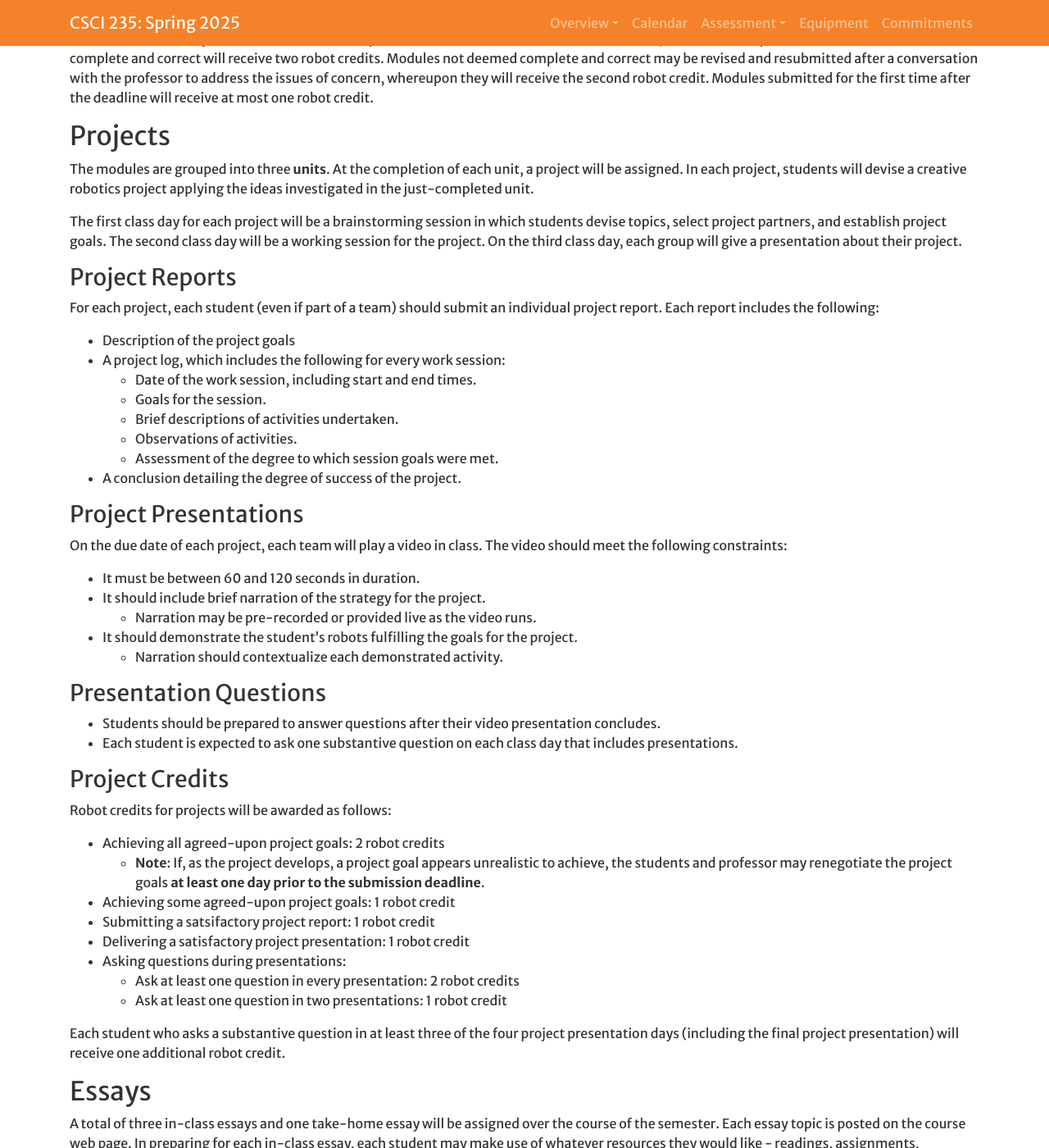
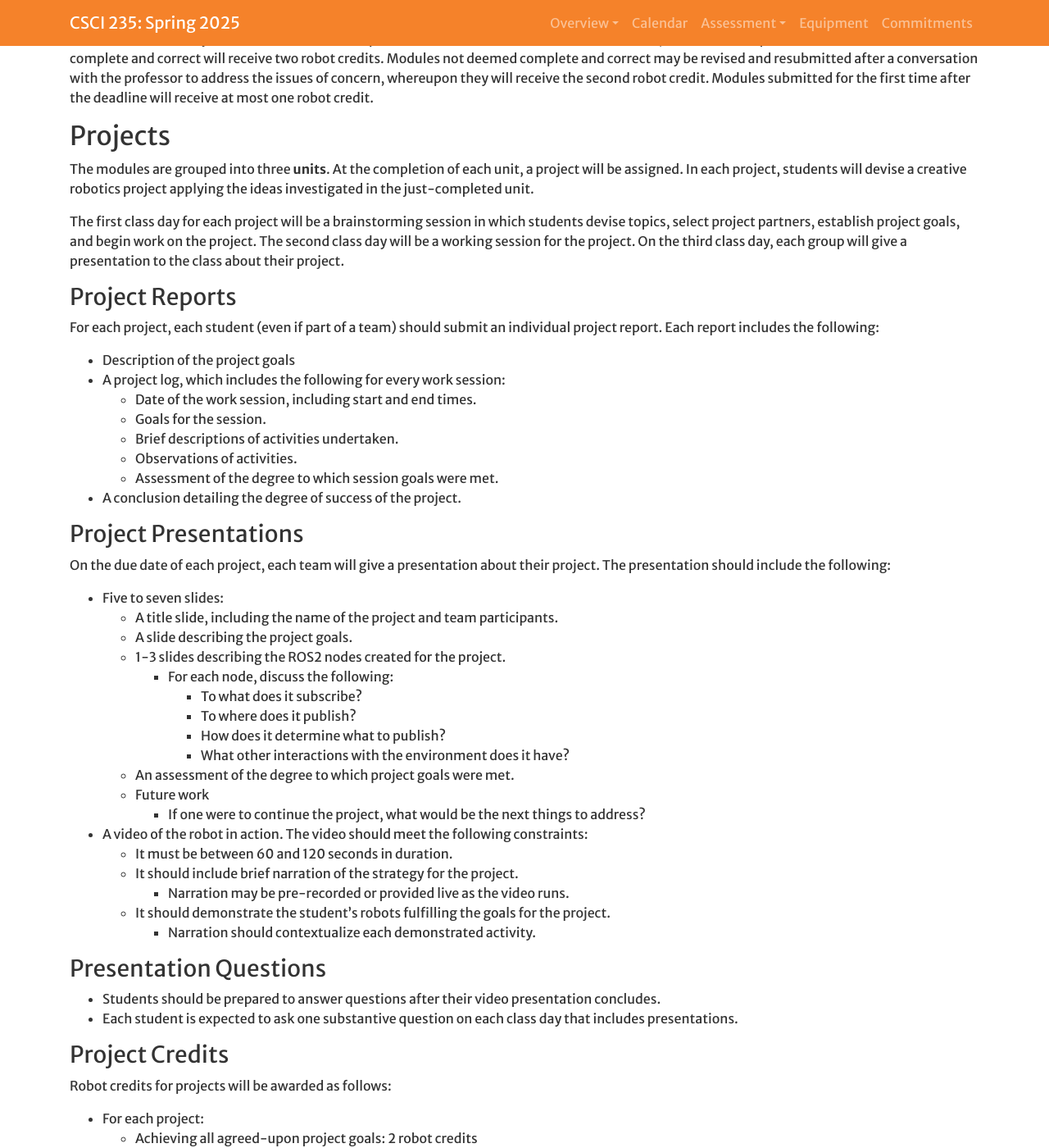
Before and after one commit to Hendrix-CS/csci235, a Jekyll site: the page built from index.md, in a window 1280 px wide and 1400 px high, scrolled down 3302 px. Shown: the whole window at 82% size. Built offline with Jekyll 4.4.1, drawn with Linux system fonts in a browser that asks for light colours; a script that is not in the unit is left out; our own code applies the rules of GitHub Pages for plain Markdown files; some of the changed text lies outside the part shown.

Commit message:
Completed final revision pass of syllabus prior to first day of class

```diff
--- a/index.md
+++ b/index.md
@@ -111,9 +111,9 @@ will be assigned. In each project, students will devise a creative robotics proj
 the ideas investigated in the just-completed unit.
 
 The first class day for each project will be a brainstorming session in which students devise
-topics, select project partners, and establish project goals. The second class day will be a
-working session for the project. On the third class day, each group will give a presentation
-about their project.
+topics, select project partners, establish project goals, and begin work on the project. The
+second class day will be a working session for the project. On the third class day, each group
+will give a presentation to the class about their project.
 
 ### Project Reports
 For each project, each student (even if part of a team) should submit an individual project
@@ -129,12 +129,26 @@ report. Each report includes the following:
 
 ### Project Presentations
 
-On the due date of each project, each team will play a video in class. The video should meet the following constraints:
-* It must be between 60 and 120 seconds in duration.
-* It should include brief narration of the strategy for the project.
-  * Narration may be pre-recorded or provided live as the video runs.
-* It should demonstrate the student's robots fulfilling the goals for the project.
-  * Narration should contextualize each demonstrated activity.
+On the due date of each project, each team will give a presentation about their project.
+The presentation should include the following:
+* Five to seven slides:
+  * A title slide, including the name of the project and team participants.
+  * A slide describing the project goals.
+  * 1-3 slides describing the ROS2 nodes created for the project.
+    * For each node, discuss the following:
+      * To what does it subscribe?
+      * To where does it publish?
+      * How does it determine what to publish?
+      * What other interactions with the environment does it have?
+  * An assessment of the degree to which project goals were met.
+  * Future work
+    * If one were to continue the project, what would be the next things to address?
+* A video of the robot in action. The video should meet the following constraints:
+  * It must be between 60 and 120 seconds in duration.
+  * It should include brief narration of the strategy for the project.
+    * Narration may be pre-recorded or provided live as the video runs.
+  * It should demonstrate the student's robots fulfilling the goals for the project.
+    * Narration should contextualize each demonstrated activity.
 
 ### Presentation Questions
 * Students should be prepared to answer questions after their video presentation concludes.
@@ -142,18 +156,16 @@ On the due date of each project, each team will play a video in class. The video
 
 ### Project Credits
 Robot credits for projects will be awarded as follows:
-* Achieving all agreed-upon project goals: 2 robot credits
-  * **Note**: If, as the project develops, a project goal appears unrealistic to achieve, the students
-    and professor may renegotiate the project goals **at least one day prior to the submission deadline**.
-* Achieving some agreed-upon project goals: 1 robot credit
-* Submitting a satsifactory project report: 1 robot credit
-* Delivering a satisfactory project presentation: 1 robot credit
+* For each project:
+    * Achieving all agreed-upon project goals: 2 robot credits
+      * **Note**: If, as the project develops, a project goal appears unrealistic to achieve, the students
+        and professor may renegotiate the project goals **at least one day prior to the submission deadline**.
+    * Achieving some but not all of the agreed-upon project goals: 1 robot credit
+    * Submitting a satsifactory project report: 1 robot credit
+    * Delivering a satisfactory project presentation: 1 robot credit
 * Asking questions during presentations:
   * Ask at least one question in every presentation: 2 robot credits
   * Ask at least one question in two presentations: 1 robot credit
-
-Each student who asks a substantive question in at least three of the four project presentation days
-(including the final project presentation) will receive one additional robot credit.
 
 ## <a name="essays">Essays</a>
 A total of three in-class essays and one take-home essay will be assigned over the course of the semester.
```
